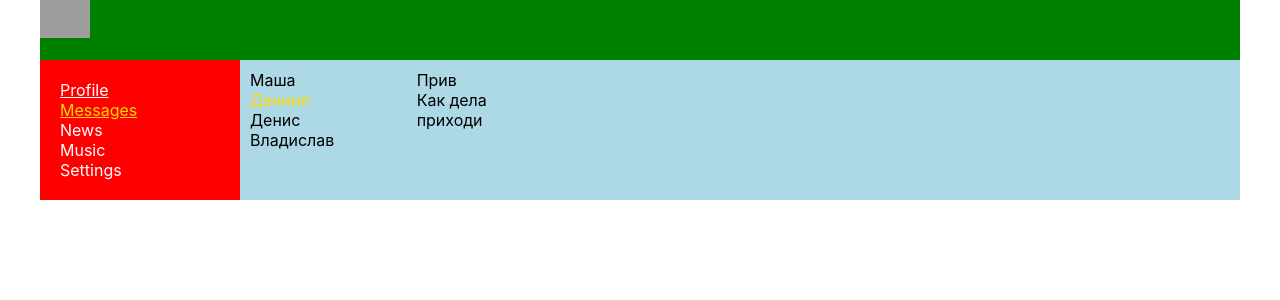
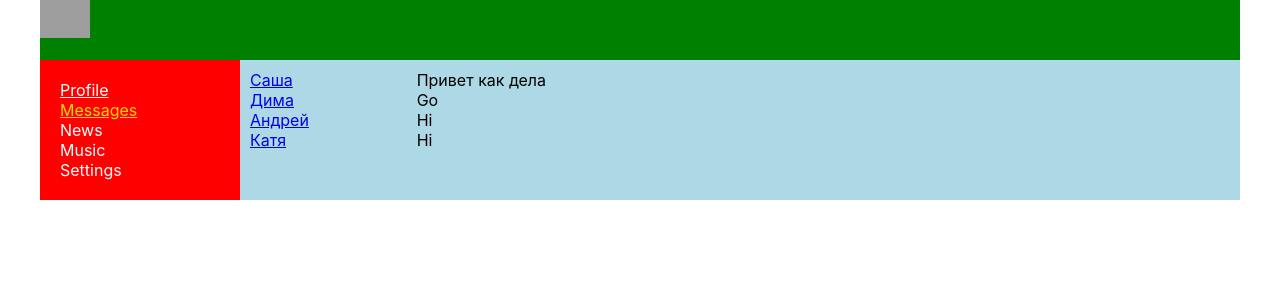
Before and after one commit to SFill2108/Social-Network-react-, a React (Create React App) app: page /dialogs in a window 1280 px wide. Shown: the top 300 px of the page. Built offline with nearby package versions, Linux system fonts and the light colour scheme; grey boxes are pictures that could not be loaded.

Commit message:
refactoring_1

```diff
--- a/src/components/Dialogs/Dialogs.jsx
+++ b/src/components/Dialogs/Dialogs.jsx
@@ -1,26 +1,35 @@
 import React from 'react';
 import classes from './Dialogs.module.css'
+import {NavLink} from "react-router-dom"
+const DialogItem = (props) => {
+    let path = "/dialogs/" + props.id
+    return(
+        <div className={classes.dialog}>
+           <NavLink to = {path}> {props.name}</NavLink>
+        </div>
+    );
+}
+
+const  Message = (props) =>{
+    return(
+        <div className={classes.dialog}>{props.message}</div>
+    );
+}
+
 const Dialogs = (props) =>{
     return(
         <div className={classes.dialogs}>
             <div className={classes.dialogItems}>
-                <div className={classes.dialog}>
-                    Маша
-                </div>
-                <div className={classes.dialog + " " + classes.active}>
-                    Даниил
-                </div>
-                <div className={classes.dialog}>
-                    Денис
-                </div>
-                <div className={classes.dialog}>
-                    Владислав
-                </div>
+                <DialogItem name="Саша" id="1" />
+                <DialogItem name="Дима" id="2" />
+                <DialogItem name="Андрей" id="3" />
+                <DialogItem name="Катя" id="4" />
             </div>
             <div className={classes.messages}>
-                <div className={classes.message}>Прив</div>
-                <div className={classes.message}>Как дела</div>
-                <div className={classes.message}>приходи</div>
+                <Message message="Привет как дела" />
+                <Message message="Go" />
+                <Message message="Hi" />
+                <Message message="Hi" />
             </div>
         </div>
     );
```
